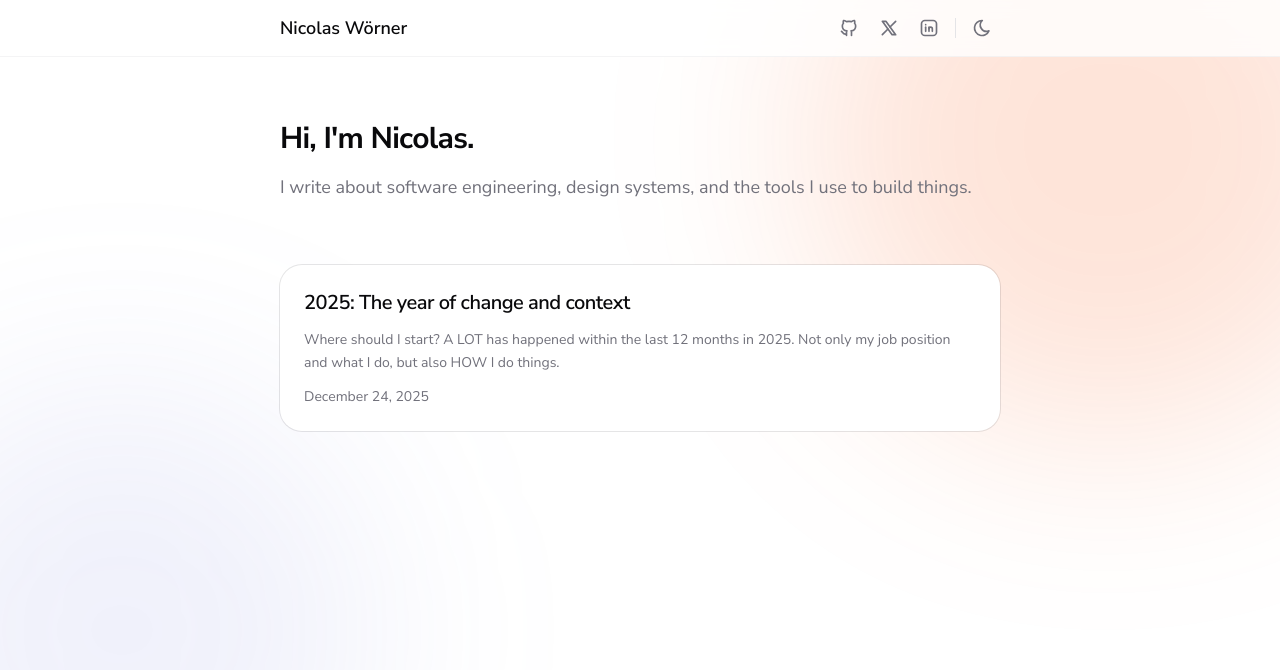
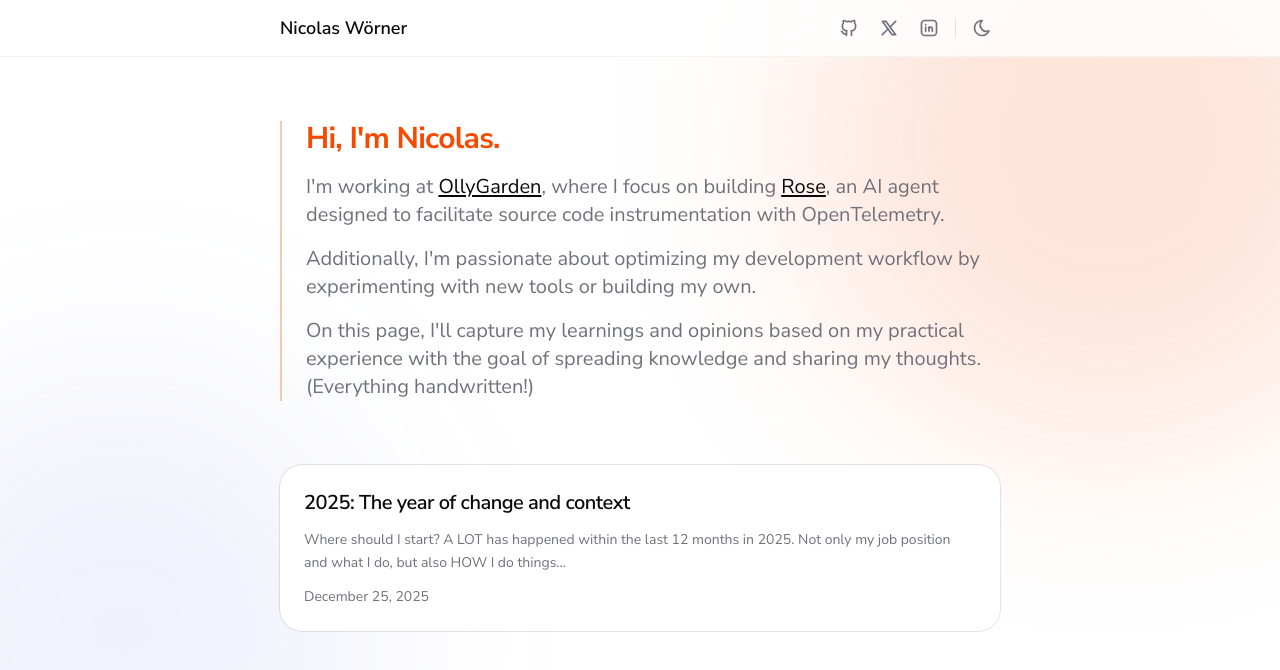
Before and after one commit to niwoerner/niwoerner.com, a Next.js app: page / in a window 1280 px wide. Shown: the top 670 px of the page. Built offline with nearby package versions, Linux system fonts and the light colour scheme.

Commit message:
feat: add intro

```diff
--- a/components/intro.tsx
+++ b/components/intro.tsx
@@ -1,13 +1,38 @@
 export function Intro() {
   return (
     <section className="py-16">
-      <h1 className="text-3xl font-bold tracking-tight">
-        Hi, I&apos;m Nicolas.
-      </h1>
-      <p className="mt-4 text-lg text-muted-foreground">
-        I write about software engineering, design systems, and the tools I use
-        to build things.
-      </p>
+      <div className="pl-6 border-l-2 border-primary/30 space-y-4">
+        <h1 className="text-3xl font-bold tracking-tight text-primary">
+          Hi, I&apos;m Nicolas.
+        </h1>
+        <p className="text-xl text-muted-foreground">
+          I&apos;m working at{" "}
+          <a
+            href="https://ollygarden.com"
+            className="text-foreground underline underline-offset-2 hover:text-primary"
+          >
+            OllyGarden
+          </a>
+          , where I focus on building{" "}
+          <a
+            href="https://blog.olly.garden/meet-rose-ollygardens-ai-instrumentation-agent"
+            className="text-foreground underline underline-offset-2 hover:text-primary"
+          >
+            Rose
+          </a>
+          , an AI agent designed to facilitate source code instrumentation with
+          OpenTelemetry.
+        </p>
+        <p className="text-xl text-muted-foreground">
+          Additionally, I&apos;m passionate about optimizing my development
+          workflow by experimenting with new tools or building my own.
+        </p>
+        <p className="text-xl text-muted-foreground">
+          On this page, I&apos;ll capture my learnings and opinions based on my
+          practical experience with the goal of spreading knowledge and sharing
+          my thoughts. (Everything handwritten!)
+        </p>
+      </div>
     </section>
   );
 }
--- a/content/posts/2025-the-year-of-change-and-context.mdx
+++ b/content/posts/2025-the-year-of-change-and-context.mdx
@@ -1,7 +1,7 @@
 ---
 title: "2025: The year of change and context"
-excerpt: Where should I start? A LOT has happened within the last 12 months in 2025. Not only my job position and what I do, but also HOW I do things.
-date: 2025-12-24
+excerpt: Where should I start? A LOT has happened within the last 12 months in 2025. Not only my job position and what I do, but also HOW I do things...
+date: 2025-12-25
 ---
 Where should I start? A LOT has happened within the last 12 months in 2025. Not only my job position changed and what I do, but also HOW I do things. But… let's start right from the beginning.
 
```
